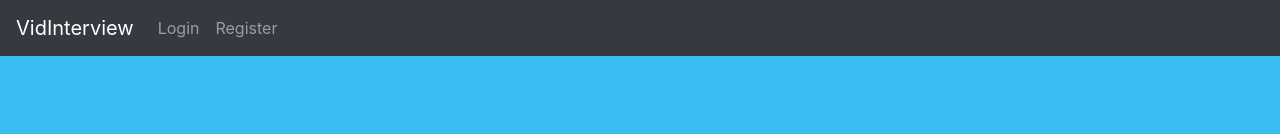
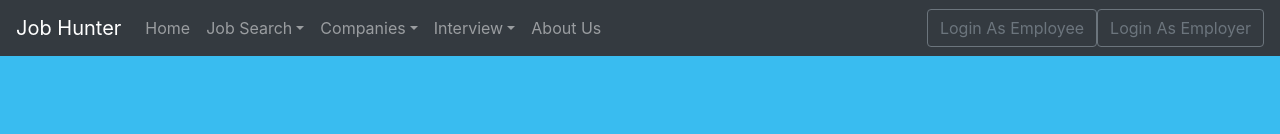
Before and after one commit to riyagori1203/videointerview, a React (Create React App) app: page / in a window 1280 px wide. Shown: the top 134 px of the page. Built offline with nearby package versions, Linux system fonts and the light colour scheme.

Commit message:
Update CustomNavbar.jsx

```diff
--- a/src/Components/CustomNavbar.jsx
+++ b/src/Components/CustomNavbar.jsx
@@ -1,18 +1,76 @@
-import React from 'react'
-import { Navbar, Nav } from 'react-bootstrap'
+import React from "react";
+import { Navbar, Nav, NavDropdown, Button } from "react-bootstrap";
 
 export default function CustomNavbar() {
-    return (
-        <Navbar bg="dark" variant="dark" expand="lg">
-            <Navbar.Brand href="/">VidInterview</Navbar.Brand>
-            <Navbar.Toggle aria-controls="basic-navbar-nav" />
+  return (
+    <>
+      <Navbar
+        collapseOnSelect
+        expand="lg"
+        bg="dark"
+        variant="dark"
+        sticky="top"
+      >
+        <Navbar.Brand href="#home">Job Hunter</Navbar.Brand>
+        <Navbar.Toggle aria-controls="responsive-navbar-nav" />
+        <Navbar.Collapse id="responsive-navbar-nav">
+          <Nav className="mr-auto">
+            <Nav.Link href="#features">Home</Nav.Link>
+            <NavDropdown title="Job Search" id="collasible-nav-dropdown">
+              <NavDropdown.Item href="#action/3.1">
+                Jobs By Recruiter
+              </NavDropdown.Item>
+              <NavDropdown.Item href="#action/3.2">
+                Jobs By Skill
+              </NavDropdown.Item>
+              <NavDropdown.Item href="#action/3.3">
+                Jobs By Location
+              </NavDropdown.Item>
+              <NavDropdown.Item href="#action/3.4">
+                Jobs By Industry
+              </NavDropdown.Item>
+              <NavDropdown.Item href="#action/3.5">
+                Jobs For Women
+              </NavDropdown.Item>
+              <NavDropdown.Item href="#action/3.6">
+                Jobs For Freshers
+              </NavDropdown.Item>
+              <NavDropdown.Item href="#action/3.7">
+                Special Ability Jobs
+              </NavDropdown.Item>
+              <NavDropdown.Item href="#action/3.8">
+                Work From Home
+              </NavDropdown.Item>
+              <NavDropdown.Divider />
+              <NavDropdown.Item href="#action/3.9">More</NavDropdown.Item>
+            </NavDropdown>
+            <NavDropdown title="Companies" id="collasible-nav-dropdown">
+              <NavDropdown.Item href="#action/4.1">Company 1</NavDropdown.Item>
+              <NavDropdown.Item href="#action/4.2">Company 2</NavDropdown.Item>
+              <NavDropdown.Item href="#action/4.3">Company 3</NavDropdown.Item>
 
-            <Navbar.Collapse id="basic-navbar-nav">
-                <Nav className = "mr-auto">
-                    <Nav.Link href="/login">Login</Nav.Link>
-                    <Nav.Link href="/register">Register</Nav.Link>
-                </Nav>
-            </Navbar.Collapse>
-        </Navbar>
-    )
+              <NavDropdown.Divider />
+              <NavDropdown.Item href="#action/3.9">More</NavDropdown.Item>
+            </NavDropdown>
+            <NavDropdown title="Interview" id="collasible-nav-dropdown">
+              <NavDropdown.Item href="#action/4.1">
+                Basic Interview
+              </NavDropdown.Item>
+              <NavDropdown.Item href="#action/4.2">
+                Demo INterview
+              </NavDropdown.Item>
+              <NavDropdown.Item href="#action/4.3">
+                Mock Interview
+              </NavDropdown.Item>
+            </NavDropdown>
+            <Nav.Link href="#features">About Us</Nav.Link>
+          </Nav>
+          <Nav>
+            <Button variant="outline-secondary">Login As Employee </Button>{" "}
+            <Button variant="outline-secondary">Login As Employer</Button>{" "}
+          </Nav>
+        </Navbar.Collapse>
+      </Navbar>
+    </>
+  );
 }
```
